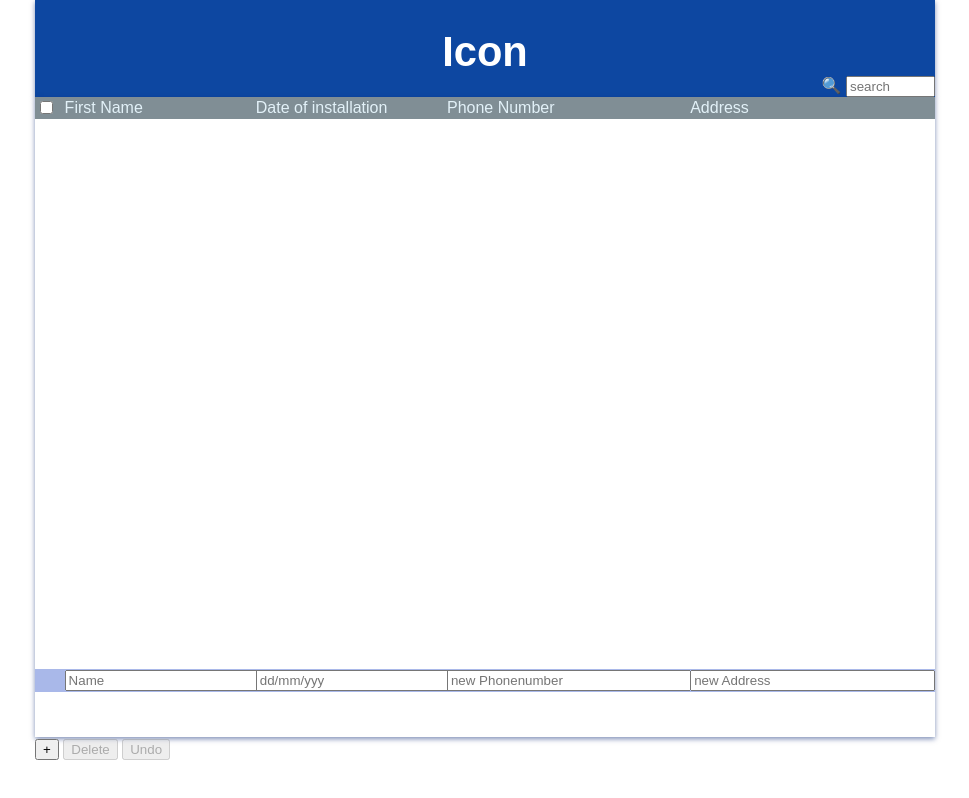
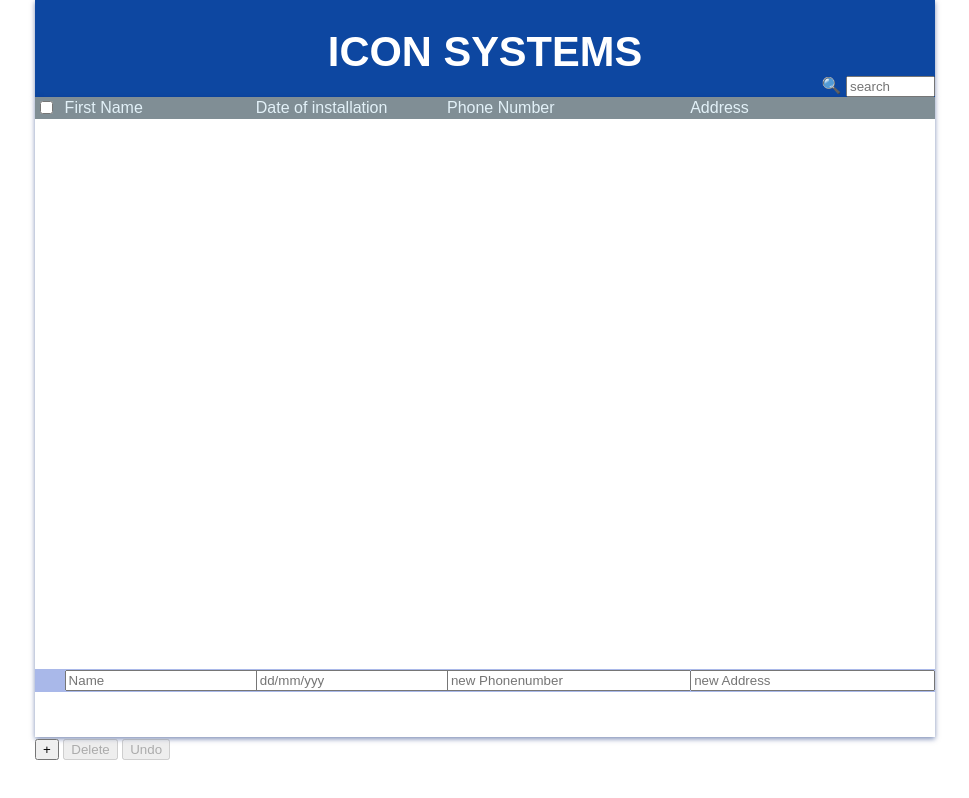
Before and after one commit to Dhanush-creato/Icon-address-details, a plain HTML site: page index.html in a window 1280 px wide. Shown: the whole page, without its empty margins (155-1124 px from the left). Drawn offline with Linux system fonts and the light colour scheme.

Commit message:
Update index.html

```diff
--- a/index.html
+++ b/index.html
@@ -13,7 +13,7 @@
 
   <header class="noPrint">
     <div class="header">
-      <h1> Icon </h1>
+      <h1> ICON SYSTEMS </h1>
       <div class="search">
         <span id="filterInfo"></span> &#x1F50D; <input type="text" name="searchfield" id="searchfield" size="8"
           placeholder="search">
```
